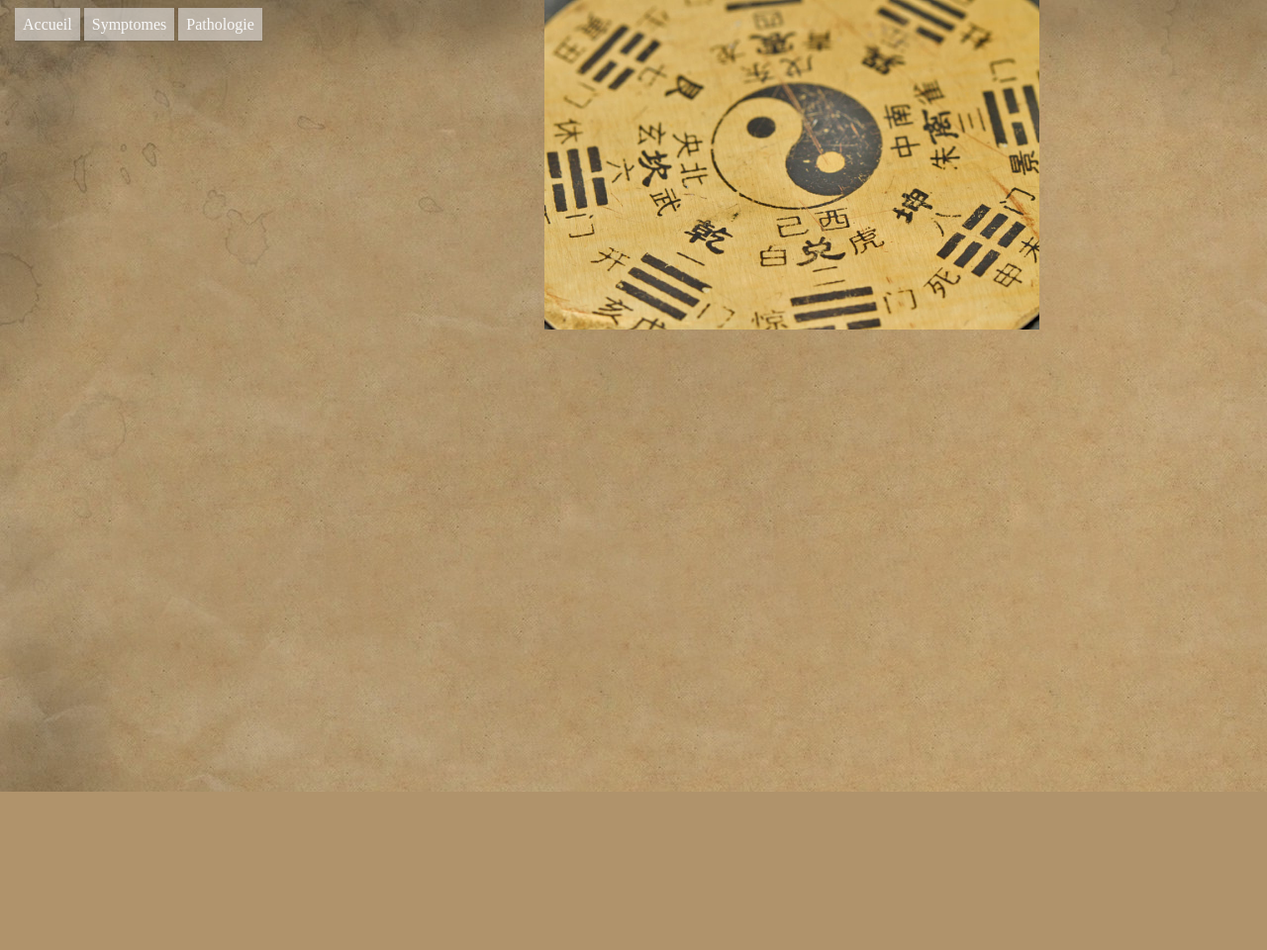
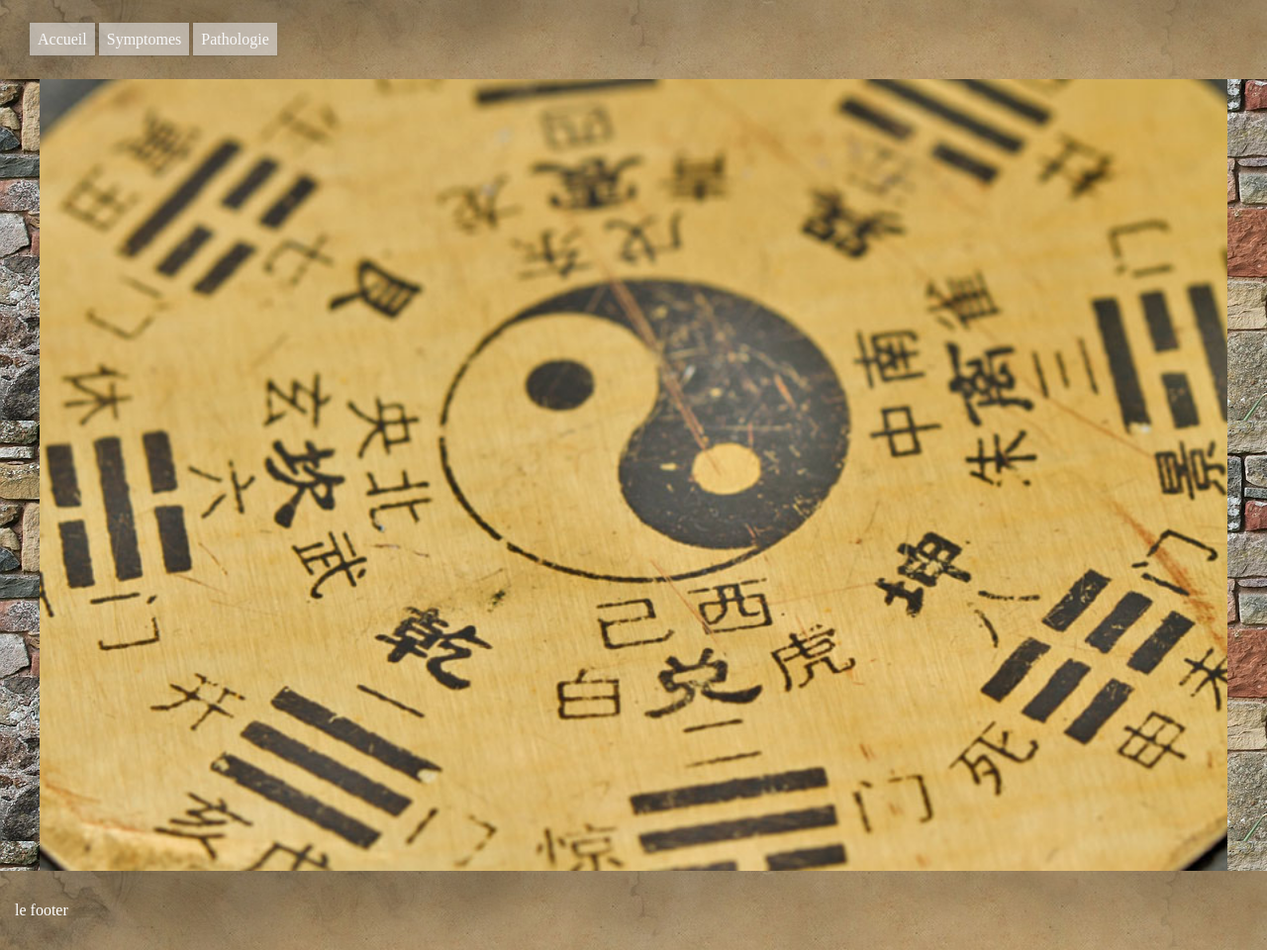
Before and after one commit to abdel-kader-camara/Tidal, a PHP site: page /HTML/accueil.html in a window 1280 px wide. Shown: the whole page at 99% size. Before the commit the page ends 800 px from the top, so only its background shows below. Run offline with PHP 8.4, Linux system fonts and the light colour scheme.

Commit message:
accueilv3

```diff
--- a/CSS/stylecss.css
+++ b/CSS/stylecss.css
@@ -10,7 +10,7 @@ html, body {
 body {
   display: flex;
   flex-direction: column;
-  background-image: url("/images/TestImageFond.png");
+  background-image: url("/images/c.jpg");
   color: rgb(222, 224, 224);
 }
 .row::after {
@@ -29,12 +29,12 @@ body {
 .header {
   color: #e7dede;
   padding: 15px;
-  background-image: url("/images/fondheader.jpg");
+  background-image: url("/images/TestImageFond.png");
 }
 .image {
   width: 100%;
   height: auto;
-  max-width: 500px;
+  max-width: 1200px;
   display: block;
   margin-left: auto;
   margin-right: auto;
@@ -76,7 +76,7 @@ h1 {
   margin-top: auto;
   padding: 15px;
   color: #ffffff;
-  background-image: url("/images/footerpatern.jpg");
+  background-image: url("/images/TestImageFond.png");
 
 }
 
--- a/HTML/accueil.html
+++ b/HTML/accueil.html
@@ -9,15 +9,18 @@
 </head>
 
 <body>
-  <div class="row">
-    <div class="col-3 col-s-3 menu">
+  <div class="header">
+    <div class="col-10 col-s-10 menu">
       <ul>
         <li>Accueil</li>
         <li>Symptomes</li>
         <li>Pathologie</li>
       </ul>
     </div>
-
-    <img class="image" src="../images/a.jpg" alt="erreur">
+  </div>
+  <img class="image" src="../images/a.jpg" alt="erreur">
+  <div class="footer">
+    <p>le footer</p>
+  </div>
 </body>
 </html>
```
Also changed, not shown: images/b.jpg (added), images/c.jpg (added).
